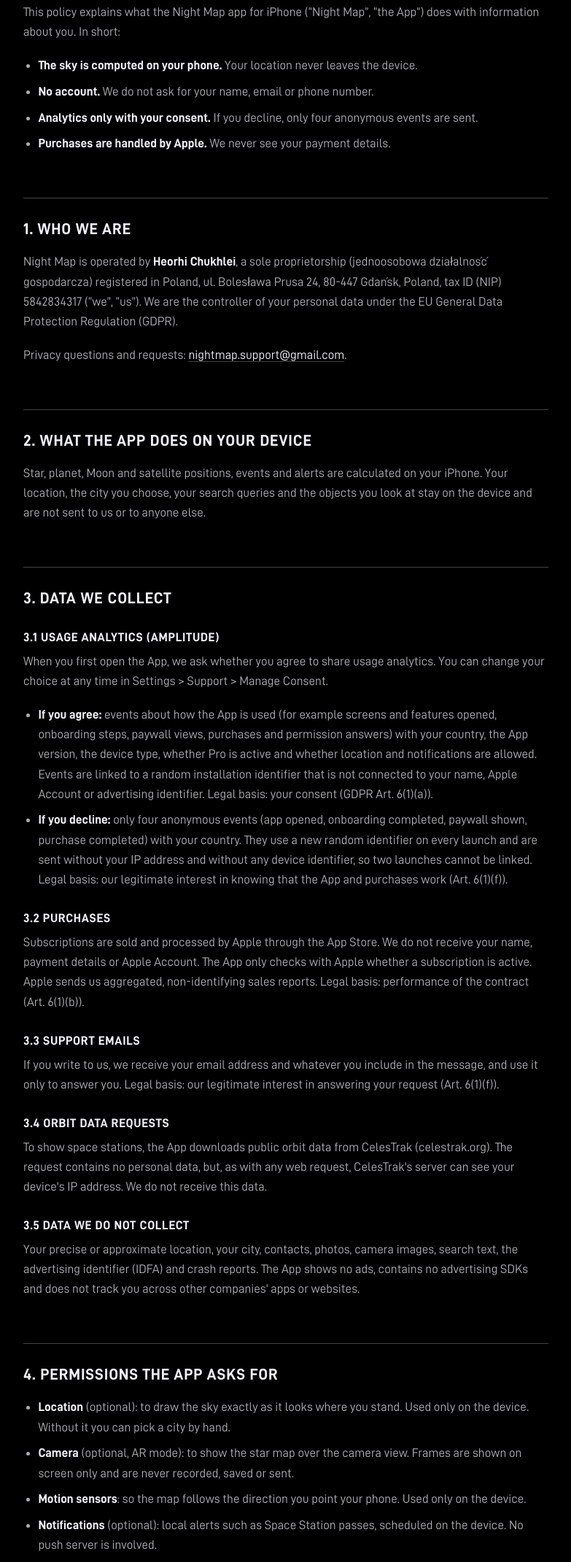
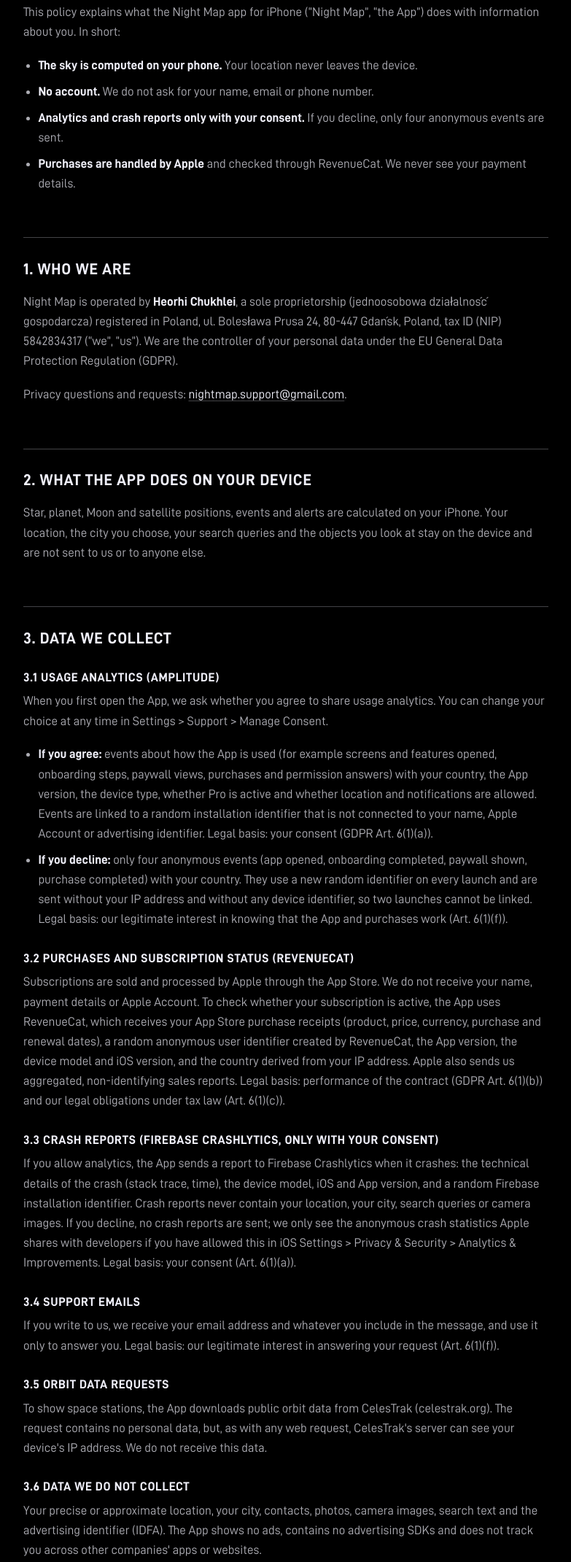
Before and after one commit to Nightmapapp/nightmapapp.github.io, a plain HTML site: page privacy.html in a window 1280 px wide. Shown: the part 273-2414 px from the top of the page at 73% size, without its empty margins (248-1031 px from the left). Drawn offline with Linux system fonts and the light colour scheme.

Commit message:
Add files via upload

```diff
--- a/privacy.html
+++ b/privacy.html
@@ -26,8 +26,8 @@
 <ul>
   <li><strong>The sky is computed on your phone.</strong> Your location never leaves the device.</li>
   <li><strong>No account.</strong> We do not ask for your name, email or phone number.</li>
-  <li><strong>Analytics only with your consent.</strong> If you decline, only four anonymous events are sent.</li>
-  <li><strong>Purchases are handled by Apple.</strong> We never see your payment details.</li>
+  <li><strong>Analytics and crash reports only with your consent.</strong> If you decline, only four anonymous events are sent.</li>
+  <li><strong>Purchases are handled by Apple</strong> and checked through RevenueCat. We never see your payment details.</li>
 </ul>
 
 <h2>1. Who we are</h2>
@@ -44,14 +44,16 @@
   <li><strong>If you agree:</strong> events about how the App is used (for example screens and features opened, onboarding steps, paywall views, purchases and permission answers) with your country, the App version, the device type, whether Pro is active and whether location and notifications are allowed. Events are linked to a random installation identifier that is not connected to your name, Apple Account or advertising identifier. Legal basis: your consent (GDPR Art. 6(1)(a)).</li>
   <li><strong>If you decline:</strong> only four anonymous events (app opened, onboarding completed, paywall shown, purchase completed) with your country. They use a new random identifier on every launch and are sent without your IP address and without any device identifier, so two launches cannot be linked. Legal basis: our legitimate interest in knowing that the App and purchases work (Art. 6(1)(f)).</li>
 </ul>
-<h3>3.2 Purchases</h3>
-<p>Subscriptions are sold and processed by Apple through the App Store. We do not receive your name, payment details or Apple Account. The App only checks with Apple whether a subscription is active. Apple sends us aggregated, non-identifying sales reports. Legal basis: performance of the contract (Art. 6(1)(b)).</p>
-<h3>3.3 Support emails</h3>
+<h3>3.2 Purchases and subscription status (RevenueCat)</h3>
+<p>Subscriptions are sold and processed by Apple through the App Store. We do not receive your name, payment details or Apple Account. To check whether your subscription is active, the App uses RevenueCat, which receives your App Store purchase receipts (product, price, currency, purchase and renewal dates), a random anonymous user identifier created by RevenueCat, the App version, the device model and iOS version, and the country derived from your IP address. Apple also sends us aggregated, non-identifying sales reports. Legal basis: performance of the contract (GDPR Art. 6(1)(b)) and our legal obligations under tax law (Art. 6(1)(c)).</p>
+<h3>3.3 Crash reports (Firebase Crashlytics, only with your consent)</h3>
+<p>If you allow analytics, the App sends a report to Firebase Crashlytics when it crashes: the technical details of the crash (stack trace, time), the device model, iOS and App version, and a random Firebase installation identifier. Crash reports never contain your location, your city, search queries or camera images. If you decline, no crash reports are sent; we only see the anonymous crash statistics Apple shares with developers if you have allowed this in iOS Settings &gt; Privacy &amp; Security &gt; Analytics &amp; Improvements. Legal basis: your consent (Art. 6(1)(a)).</p>
+<h3>3.4 Support emails</h3>
 <p>If you write to us, we receive your email address and whatever you include in the message, and use it only to answer you. Legal basis: our legitimate interest in answering your request (Art. 6(1)(f)).</p>
-<h3>3.4 Orbit data requests</h3>
+<h3>3.5 Orbit data requests</h3>
 <p>To show space stations, the App downloads public orbit data from CelesTrak (celestrak.org). The request contains no personal data, but, as with any web request, CelesTrak's server can see your device's IP address. We do not receive this data.</p>
-<h3>3.5 Data we do not collect</h3>
-<p>Your precise or approximate location, your city, contacts, photos, camera images, search text, the advertising identifier (IDFA) and crash reports. The App shows no ads, contains no advertising SDKs and does not track you across other companies' apps or websites.</p>
+<h3>3.6 Data we do not collect</h3>
+<p>Your precise or approximate location, your city, contacts, photos, camera images, search text and the advertising identifier (IDFA). The App shows no ads, contains no advertising SDKs and does not track you across other companies' apps or websites.</p>
 
 <h2>4. Permissions the App asks for</h2>
 <ul>
@@ -66,31 +68,35 @@
 <table>
   <tr><th>Recipient</th><th>Purpose</th><th>Privacy policy</th></tr>
   <tr><td>Apple Inc. / Apple Distribution International</td><td>App distribution, payments, subscriptions, sales reports</td><td><a href="https://www.apple.com/legal/privacy/">apple.com/legal/privacy</a></td></tr>
+  <tr><td>RevenueCat, Inc.</td><td>Checking and restoring subscriptions</td><td><a href="https://www.revenuecat.com/privacy">revenuecat.com/privacy</a></td></tr>
+  <tr><td>Google LLC (Firebase Crashlytics)</td><td>Crash reports, only with your consent</td><td><a href="https://firebase.google.com/support/privacy">firebase.google.com/support/privacy</a></td></tr>
   <tr><td>Amplitude, Inc.</td><td>Usage analytics (stored in its EU data centre)</td><td><a href="https://amplitude.com/privacy">amplitude.com/privacy</a></td></tr>
   <tr><td>Google LLC (Gmail)</td><td>Support email</td><td><a href="https://policies.google.com/privacy">policies.google.com/privacy</a></td></tr>
 </table>
 <p>We do not sell personal data and do not share it for third-party advertising.</p>
 
 <h2>6. International transfers</h2>
-<p>Amplitude stores App analytics in the European Union. Amplitude, Apple and Google are US companies and may access data from outside the European Economic Area. Such transfers are protected by the European Commission's Standard Contractual Clauses and, where applicable, the EU-U.S. Data Privacy Framework.</p>
+<p>Amplitude stores App analytics in the European Union. RevenueCat and Firebase Crashlytics process data in the United States. Amplitude, RevenueCat, Apple and Google are US companies and may access data from outside the European Economic Area. Such transfers are protected by the European Commission's Standard Contractual Clauses and, where applicable, the EU-U.S. Data Privacy Framework.</p>
 
 <h2>7. How long we keep data</h2>
 <ul>
   <li>Analytics events: up to 24 months, then deleted.</li>
+  <li>Crash reports: 90 days.</li>
+  <li>Purchase and subscription records (RevenueCat): for as long as you have a subscription and then for the period required by Polish tax law.</li>
   <li>Support emails: up to 2 years after the conversation ends.</li>
   <li>Sales reports from Apple: for the period required by Polish tax law.</li>
   <li>Data on your device: until you delete the App.</li>
 </ul>
 
 <h2>8. Your rights</h2>
-<p>Under the GDPR you have the right to access, correct and delete your data, to restrict or object to processing, to data portability, and to withdraw consent at any time without affecting earlier processing. To exercise a right, write to <a href="mailto:nightmap.support@gmail.com">nightmap.support@gmail.com</a>. Because analytics is not linked to your name, we may ask you for details that help us find it (for example the approximate date you installed the App). You may also lodge a complaint with the Polish data protection authority, the President of the Personal Data Protection Office (UODO), ul. Stawki 2, 00-193 Warsaw, <a href="https://uodo.gov.pl">uodo.gov.pl</a>, or with the authority in your own country.</p>
+<p>Under the GDPR you have the right to access, correct and delete your data, to restrict or object to processing, to data portability, and to withdraw consent at any time without affecting earlier processing. To exercise a right, write to <a href="mailto:nightmap.support@gmail.com">nightmap.support@gmail.com</a>. Because there are no accounts, your data is identified only by random identifiers (the analytics installation identifier and the RevenueCat user identifier). To help us find your data, include them in your email: you can copy them in the App under Settings &gt; Support &gt; Manage Consent. You may also lodge a complaint with the Polish data protection authority, the President of the Personal Data Protection Office (UODO), ul. Stawki 2, 00-193 Warsaw, <a href="https://uodo.gov.pl">uodo.gov.pl</a>, or with the authority in your own country.</p>
 <p>If you live in California or another US state with a privacy law, you have similar rights to know, delete and correct data. We do not sell or share personal information as defined by those laws.</p>
 
 <h2>9. Children</h2>
 <p>Night Map is suitable for all ages but is not directed at children. Children under 16 in the EEA, UK and Switzerland (under 13 elsewhere) should agree to analytics only with a parent's permission. If you believe a child has shared data with us, write to us and we will delete it.</p>
 
 <h2>10. Security</h2>
-<p>Data sent by the App is encrypted in transit (HTTPS). Access to the analytics dashboard is limited to the operator. No system is perfectly secure, but we keep the data we hold to the minimum.</p>
+<p>Data sent by the App is encrypted in transit (HTTPS). Access to the analytics, crash and subscription dashboards is limited to the operator. No system is perfectly secure, but we keep the data we hold to the minimum.</p>
 
 <h2>11. Changes</h2>
 <p>We may update this policy. The new version will be published on this page with a new effective date. If a change needs your consent, the App will ask you again. Earlier versions are available on request.</p>
```
